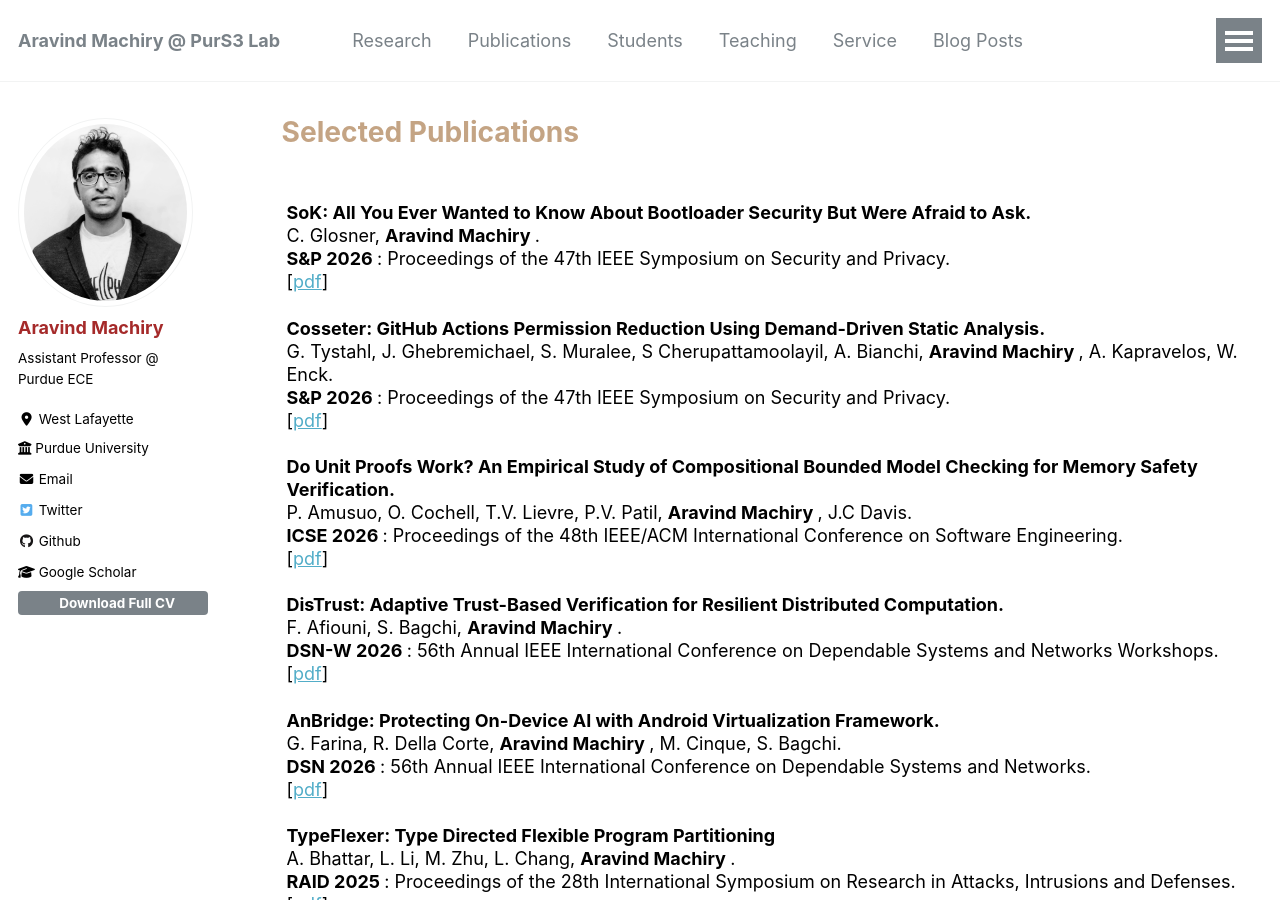
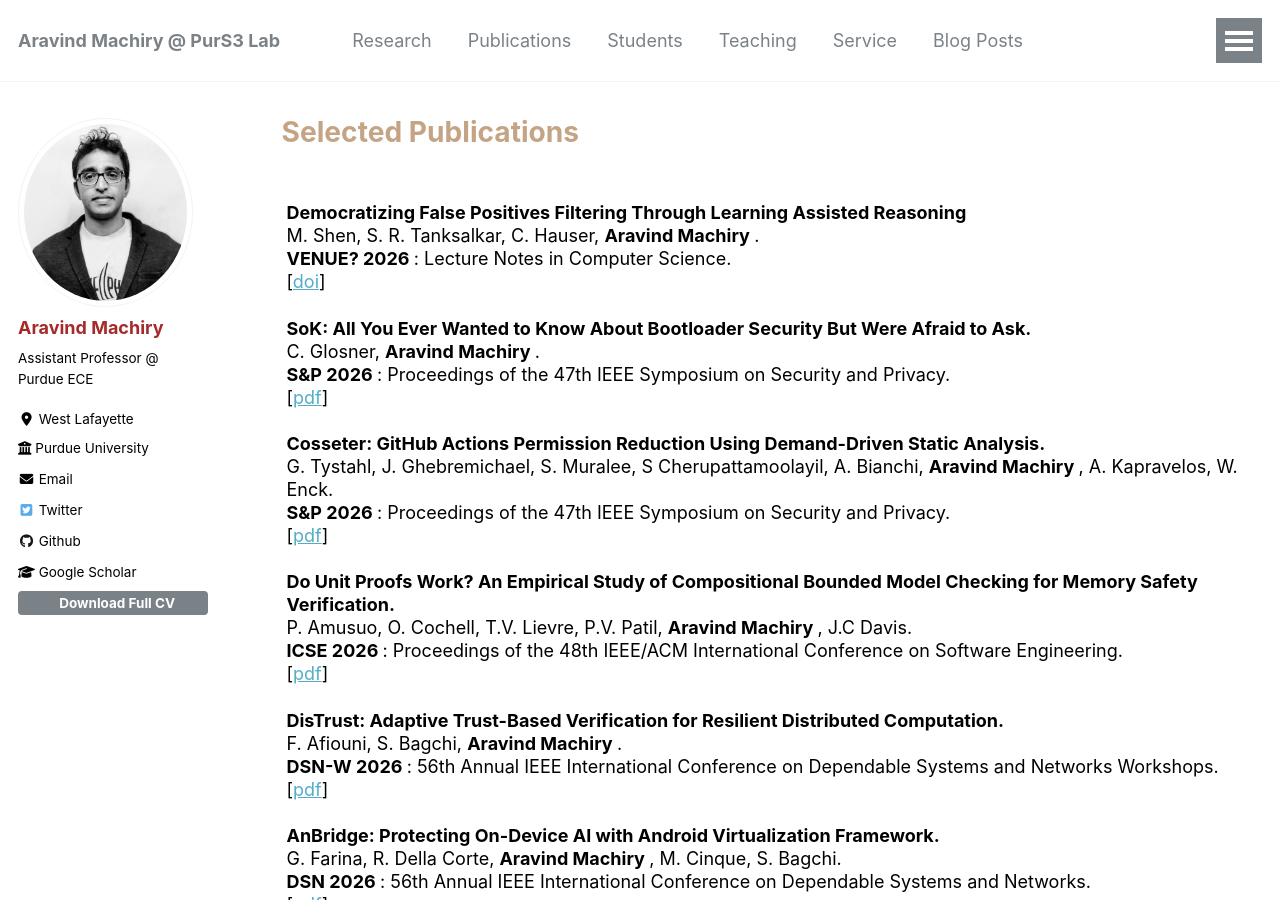
Before and after one commit to Machiry/machiry.github.io, a Jekyll site: the page built from _publications/index.html, in a window 1280 px wide and 900 px high. Built offline with Jekyll 4.4.1, drawn with Linux system fonts in a browser that asks for light colours; nearby versions of some CDN libraries.

Commit message:
Add newly published papers

```diff
--- a/_data/publications_check.yml
+++ b/_data/publications_check.yml
@@ -106,3 +106,4 @@ known:
   - {doi: "", title: "Bootstomp: On the security of bootloaders in mobile devices"}
   - {doi: "10.1145/2804345.2804355", title: "CLAPP: characterizing loops in Android applications (invited talk)"}
   - {doi: "10.1145/2491411.2491450", title: "Dynodroid: an input generation system for Android apps"}
+  - {doi: "10.1007/978-3-032-42929-2_1", title: "Democratizing False Positives Filtering Through Learning Assisted Reasoning"}
--- a/_publications/index.html
+++ b/_publications/index.html
@@ -10,6 +10,14 @@ author_profile: true
     <br/>
 
 			<p>
+
+		<strong>Democratizing False Positives Filtering Through Learning Assisted Reasoning</strong><br>
+		M. Shen, S. R. Tanksalkar, C. Hauser, <b> Aravind Machiry </b>.<br>
+		<b> VENUE? 2026 </b> : Lecture Notes in Computer Science. <br>
+		[<a href="https://doi.org/10.1007/978-3-032-42929-2_1">doi</a>]
+	</p>
+
+	<p>
 
 		<strong>SoK: All You Ever Wanted to Know About Bootloader Security But Were Afraid to Ask.</strong><br>
 		C. Glosner, <b> Aravind Machiry </b>.<br>
```
